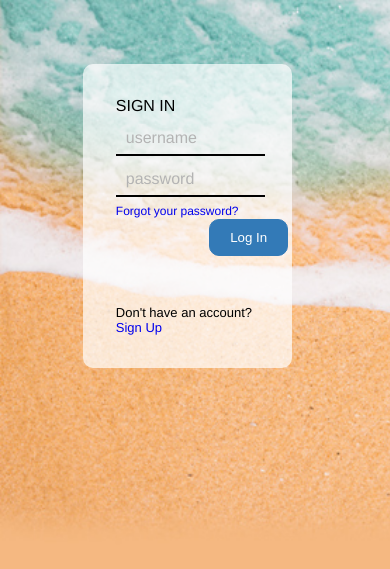
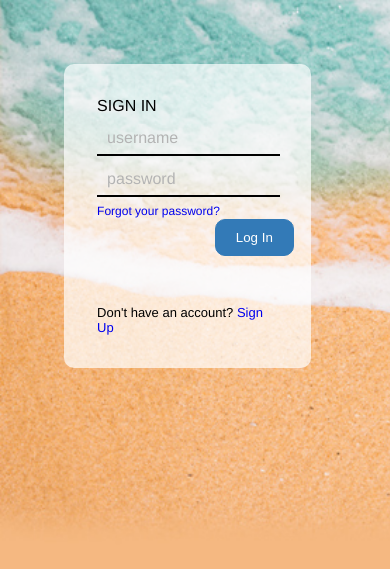
Before and after one commit to benhard123/Project-Praktikum-PWEB, a PHP site: page /login.html in a window 390 px wide. Shown: the top 569 px of the page. Run offline with PHP 8.4, Linux system fonts and the light colour scheme.

Commit message:
perubahan pada tampilan_login.css

```diff
--- a/assets/stuff/tampilan_login.css
+++ b/assets/stuff/tampilan_login.css
@@ -96,10 +96,18 @@ a{
 	}
 }
 
-@media screen and (max-width: 600px) {
+@media screen and (max-width: 600px) and (min-width: 501px){
 
 	.content{
 		width: 40%;
 		margin-left: 20%;
 	}
 }
+
+@media screen and (max-width: 500px) {
+
+	.content{
+		width: 50%;
+		margin-left: 15%;
+	}
+}
```
